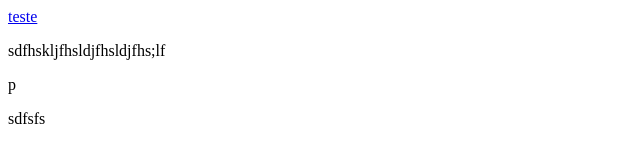
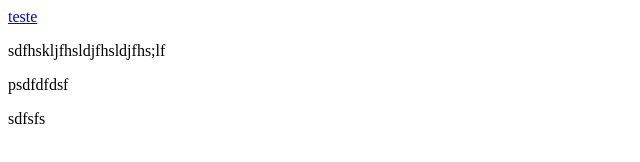
Before and after one commit to Tanjona-Dev/Projects, a plain HTML site: page index.html in a window 1280 px wide. Shown: the full height of the page, 0-640 px from the left. Drawn offline with Linux system fonts and the light colour scheme.

```diff
--- a/index.html
+++ b/index.html
@@ -10,7 +10,7 @@
 <body>
     <a href="styl.css">teste</a>
     <p>sdfhskljfhsldjfhsldjfhs;lf</p>
-    p
+    psdfdfdsf
     <p>sdfsfs</p>
 </body>
 
```
